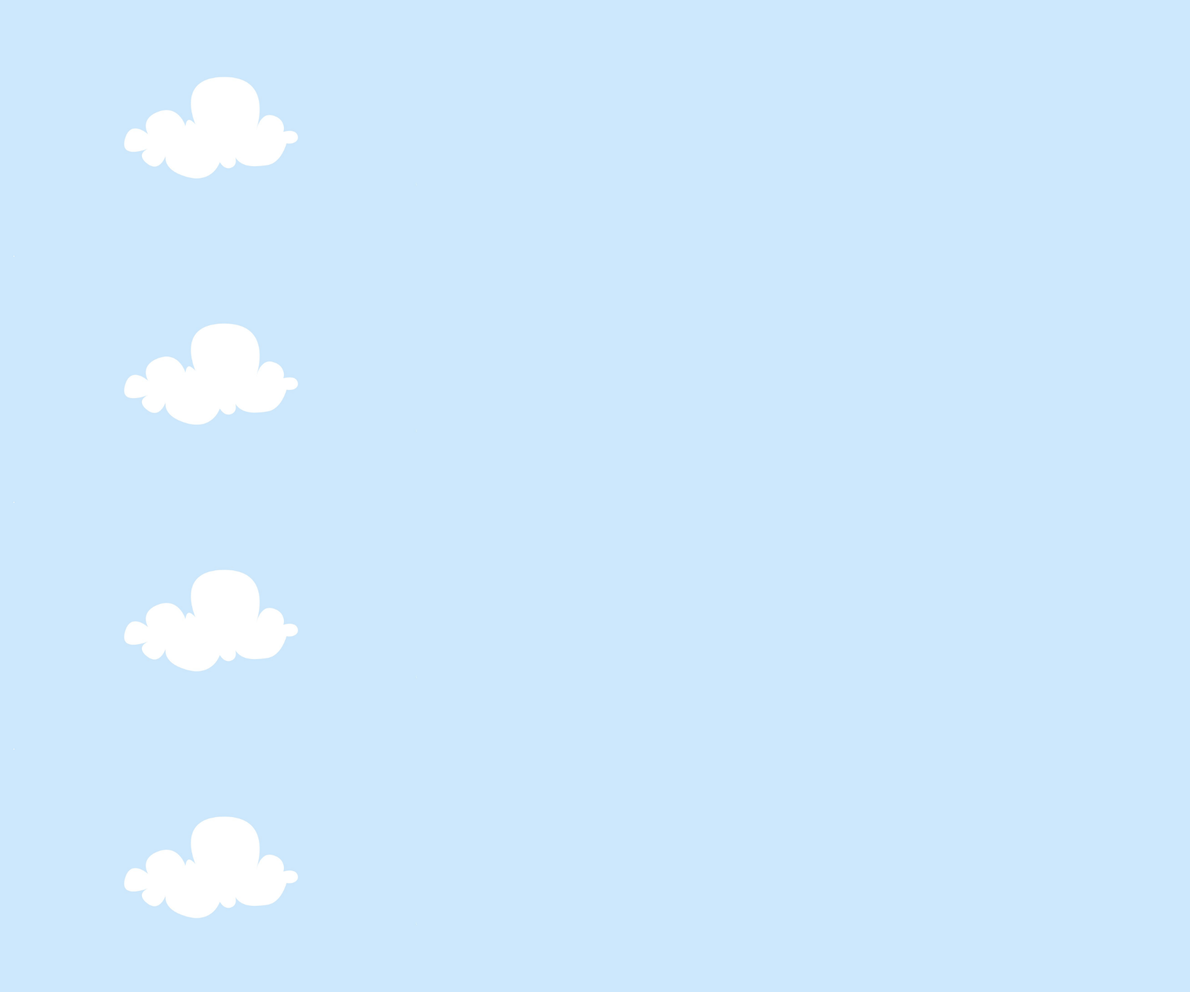
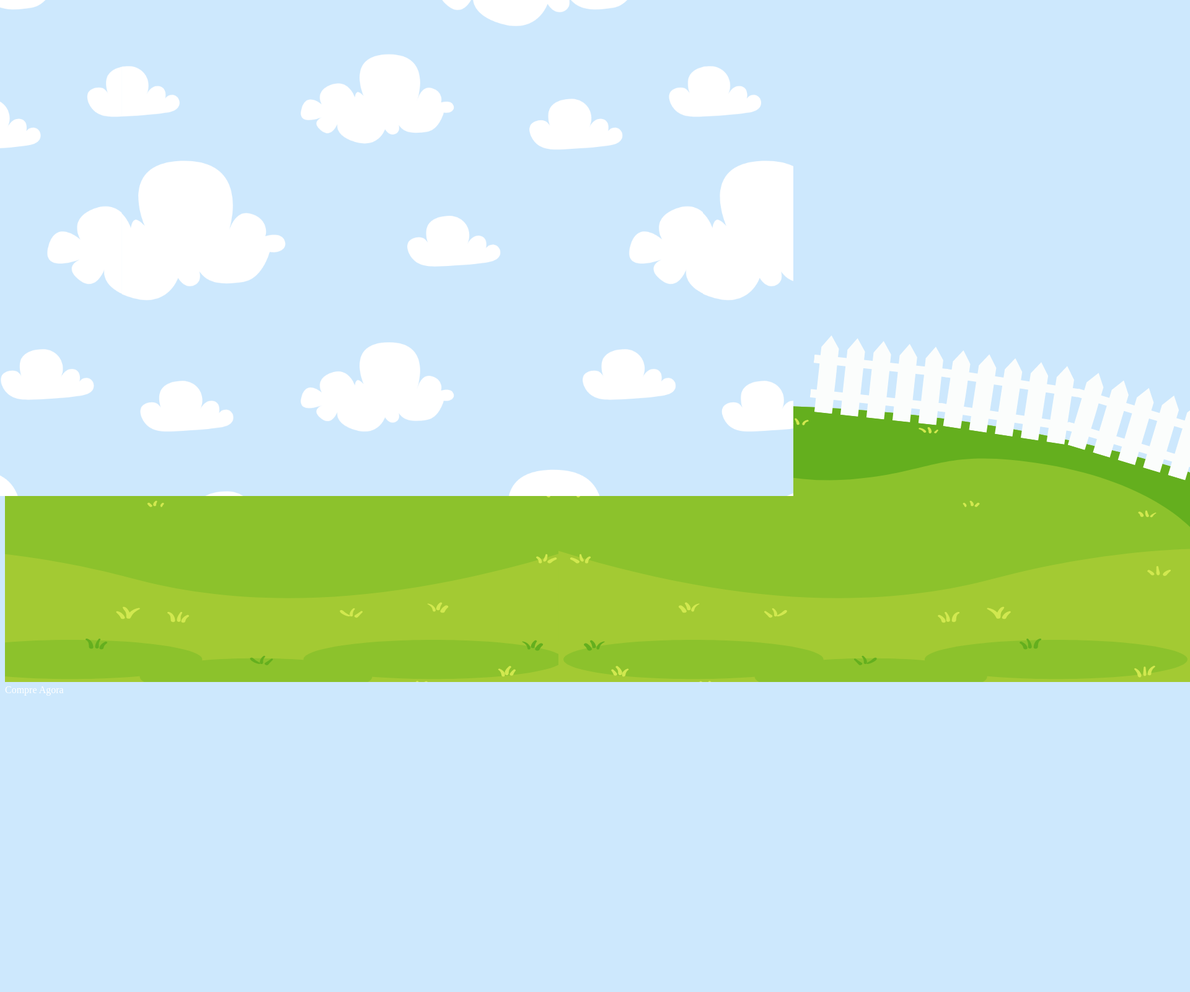
Before and after one commit to nukenpachi/proj.agrinho, a plain HTML site: page index.html in a window 1280 px wide. Shown: the top 1600 px of the page at 62% size, 1920 px wide, since content can reach past the window. After the commit the page ends 1130 px from the top, so only its background shows below. Drawn offline with Linux system fonts and the light colour scheme.

Commit message:
Add files via upload

```diff
--- a/index.html
+++ b/index.html
@@ -12,15 +12,14 @@
        <h2 class="titulo-principal"></h2>
 
     </section>
-    <div class="imagem">
-     <img src="nuvem2.png"  alt="nuvem"  class="nuvem-1">
-     <img src="nuvem2.png"  alt="nuvem"  class="nuvem-2">
-     <img src="nuvem2.png"  alt="nuvem"  class="nuvem-3">
-     <img src="nuvem2.png"  alt="nuvem"  class="nuvem-4">
-     <img src="nuvem1.png"  alt="nuvem"  class="nuvem-5">
-     <img src="nuvem1.png"  alt="nuvem"  class="nuvem-6">
-     <img src="nuvem1.png"  alt="nuvem"  class="nuvem-7">
-     <img src="nuvem1.png"  alt="nuvem"  class="nuvem-8">
+    <div class="container">
+     <img src="fundo.png"  alt="fundo nuvem"  class="fundo">
+     <div class="conteudo">
+        <img src="grama.png" alt="grama com cerca" class="grama">
+        <div class="botao">
+            Compre Agora
+        </div>
+     </div>
     </div>
 </body>
 </html>
--- a/style.css
+++ b/style.css
@@ -18,46 +18,20 @@ body{
     color: var(--branco);
     font-family: (Modak-regular);
 }
-.imagem{
+.conteiner{
+    position: relative;
+    width: 800px;
+    height: 450px;
+}
+ .fundo{
+    width: 100%;
+    height: 100%;
+    object-fit: cover;
     position: absolute;
-    width: 500px;
-    height: 500px;
+    top: 0;
+    left: 0;
+    z-index: 1;
+ }
+.conteudo{
 
 }
-.nuvem-1{
-    height: auto;
-    width: 700px;
-    top: 20;
-    left: 20;
-}
-
-.nuvem-2{
-    height: auto;
-    width: 700px;
-}
-.nuvem-3{
-    height: auto;
-    width: 700px;
-}
-
-.nuvem-4{
-    height: auto;
-    width: 700px;
-}
-
-.nuvem-5{
-    height: auto;
-    width: 700px;
-}
-.nuvem-6{
-    height: auto;
-    width: 700px;
-}
-.nuvem-7{
-    height: auto;
-    width: 700px;
-}
-.nuvem-8{
-    height: auto;
-    width: 700px;
-}
```
Also changed, not shown: fundo.png (added), grama.png (added).
